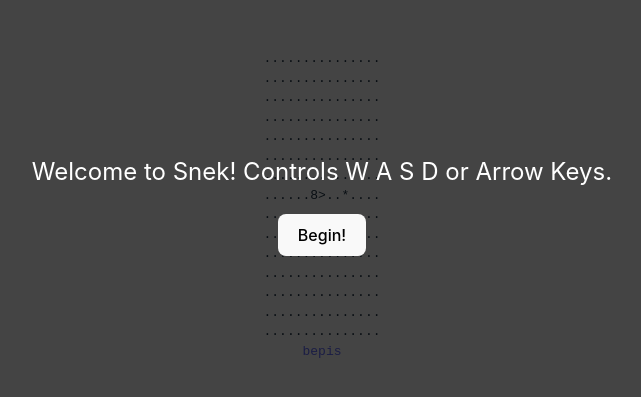
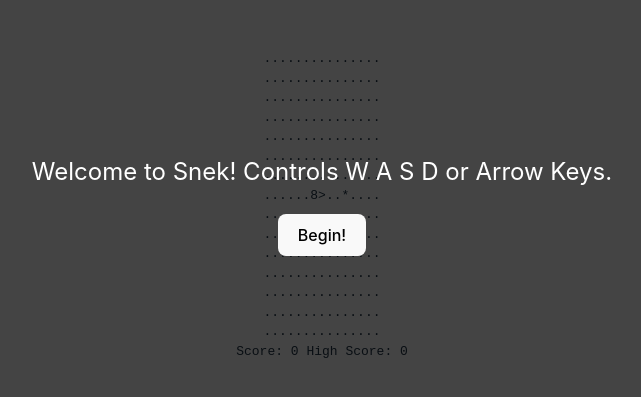
Before and after one commit to Mogheiden/podrac.ing, a React (Vite) app: page /snek in a window 1280 px wide. Shown: the part 195-592 px from the top of the page, without its empty margins (318-959 px from the left). Built offline with nearby package versions, Linux system fonts and the light colour scheme.

Commit message:
high score

```diff
--- a/src/pages/snek/snek_pej.tsx
+++ b/src/pages/snek/snek_pej.tsx
@@ -1,12 +1,14 @@
 import { useEffect, useState } from 'react';
 import { changeDir, newGame, printBoard, step } from './snek_gem';
-import { Link } from 'react-router-dom';
 
 type ModalType = 'intro' | 'gameOver';
 
 export function SnekGame() {
   const [gameState, setGameState] = useState(() => newGame());
   const [modalState, setModal] = useState<ModalType | null>('intro');
+  const [highScore, setHighScore] = useState(() =>
+    parseInt(localStorage.getItem('highScore') ?? '0')
+  );
 
   useEffect(() => {
     if (gameState.gameOver) {
@@ -67,6 +69,10 @@ export function SnekGame() {
           </>
         );
       case 'gameOver':
+        if (gameState.score > highScore) {
+          localStorage.setItem('highScore', gameState.score.toString());
+          setHighScore(gameState.score);
+        }
         return (
           <>
             <div style={{ color: 'white', fontSize: '24px' }}>
@@ -95,7 +101,7 @@ export function SnekGame() {
           .map((row) => (
             <div>{row}</div>
           ))}
-        <Link to="/">bepis</Link>
+        Score: {gameState.score} High Score: {highScore}
       </pre>
 
       {modalState ? (
```
